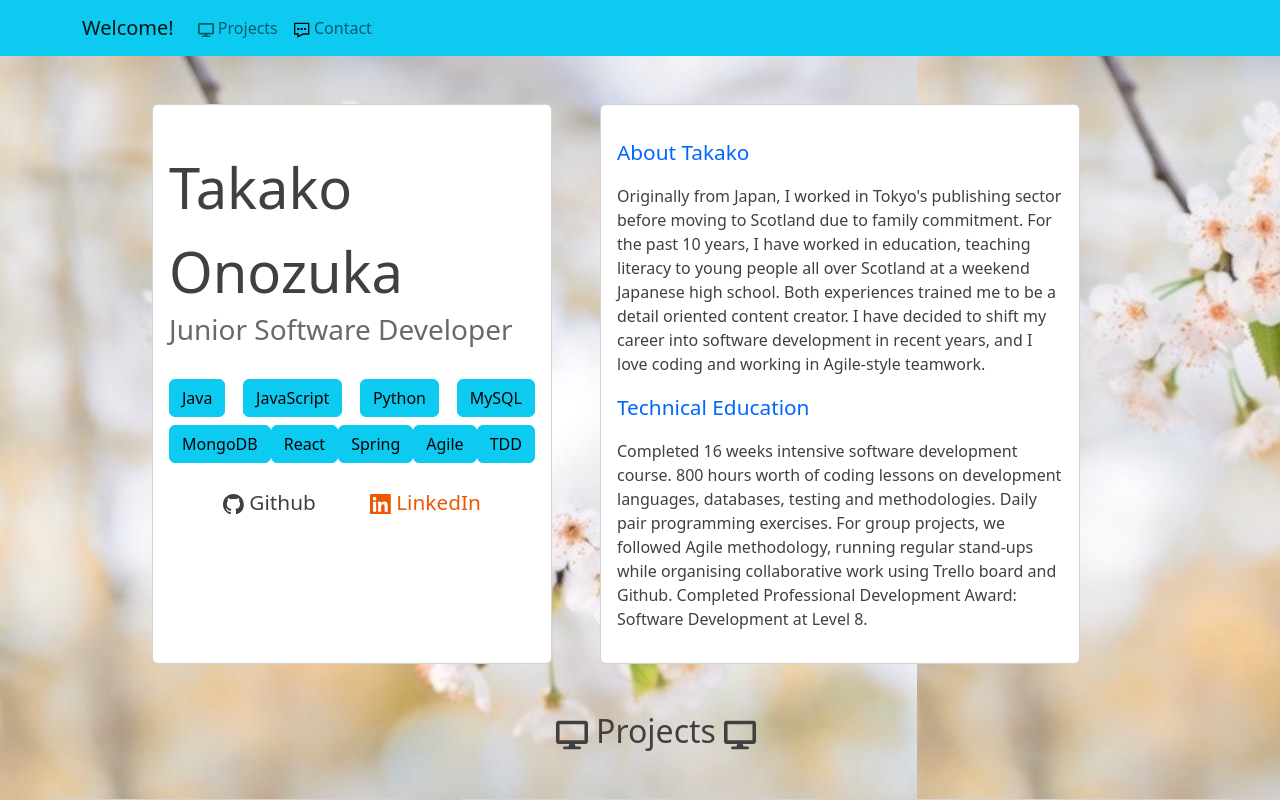
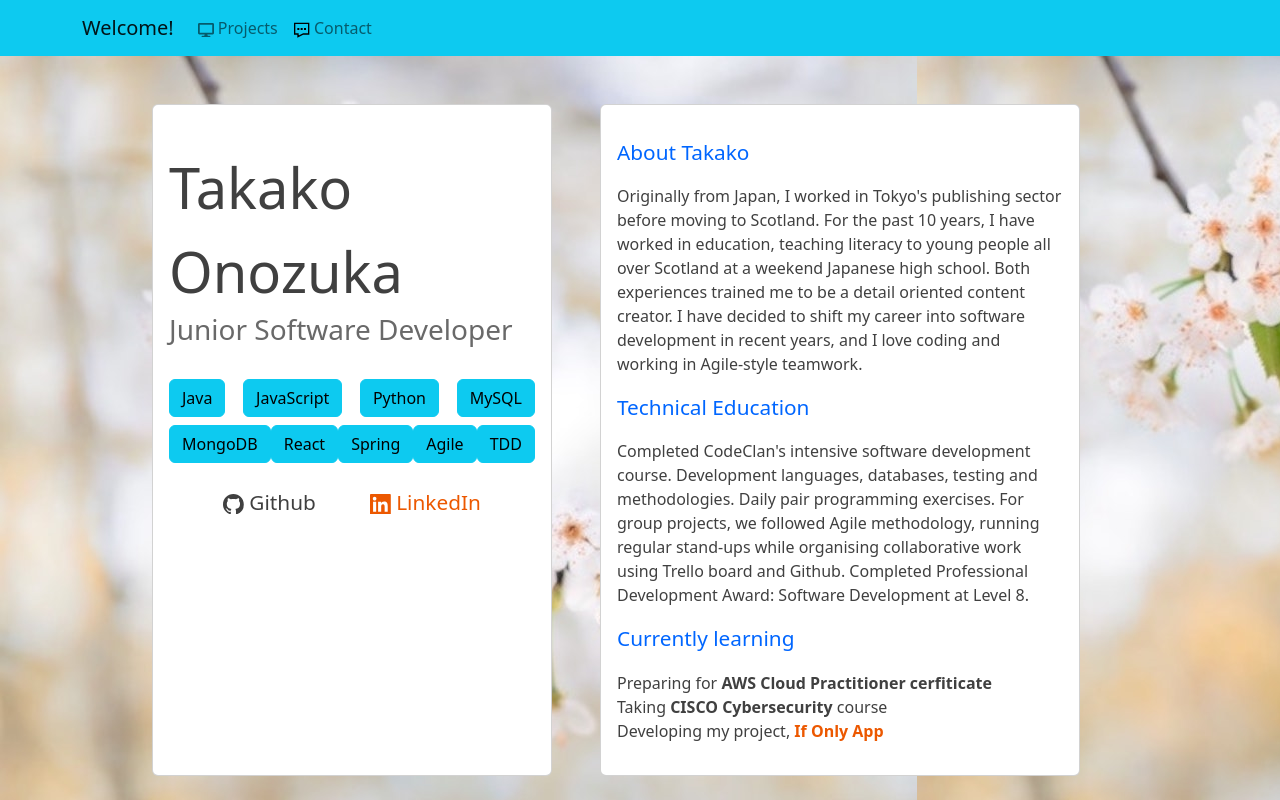
Before and after one commit to taksgarby/portfolio, a React (Create React App) app: page / in a window 1280 px wide. Shown: the top 800 px of the page. Built offline with nearby package versions, Linux system fonts and the light colour scheme.

Commit message:
added current interest

```diff
--- a/src/components/AboutMe.js
+++ b/src/components/AboutMe.js
@@ -54,7 +54,7 @@ function AboutMe() {
                 About Takako
             </p>
             <p class="aboutme-texts">
-                Originally from Japan, I worked in Tokyo's publishing sector before moving to Scotland due to family commitment.
+                Originally from Japan, I worked in Tokyo's publishing sector before moving to Scotland.
                 For the past 10 years, I have worked in education, teaching literacy to young people all over
                 Scotland at a weekend Japanese high school. Both experiences trained me to be a detail oriented content creator.
                 I have decided to shift my career into software development in recent years, and I love coding and working in Agile-style teamwork.            </p>
@@ -62,11 +62,19 @@ function AboutMe() {
                 Technical Education
             </p>
             <p class="aboutme-texts">
-            Completed 16 weeks intensive software development course.
-            800 hours worth of coding lessons on development languages, databases, testing and methodologies.
+            Completed CodeClan's intensive software development course.
+            Development languages, databases, testing and methodologies.
             Daily pair programming exercises. For group projects, we followed Agile methodology,
             running regular stand-ups while organising collaborative work using Trello board and Github.
             Completed Professional Development Award: Software Development at Level 8.
+            </p>
+            <p class="aboutme-headline">
+                Currently learning
+            </p>
+            <p class="aboutme-texts">
+            Preparing for <strong>AWS Cloud Practitioner cerfiticate</strong><br/>
+            Taking <strong>CISCO Cybersecurity </strong>course<br/>
+            Developing my project, <a href="#ifonly"><strong>If Only App</strong></a>
             </p>
              </div>
         </Card.Body>
--- a/src/components/components.css
+++ b/src/components/components.css
@@ -72,6 +72,12 @@
     font-size: 1rem;
 }
 
+.aboutme-texts a {
+    text-decoration: none;
+
+    color: #EC5800;
+}
+
 
 .nav-welcome {
     color: aliceblue;
--- a/src/components/projects/ProjectIfOnly.js
+++ b/src/components/projects/ProjectIfOnly.js
@@ -9,7 +9,7 @@ import { GrYoutube } from 'react-icons/gr';
 
 function ProjectIfOnly() {
   return (
-    <div class="project">
+    <div class="project" id="ifonly">
     <Card style={{ width: '23rem' }}>
 
       <Card.Body>
```
